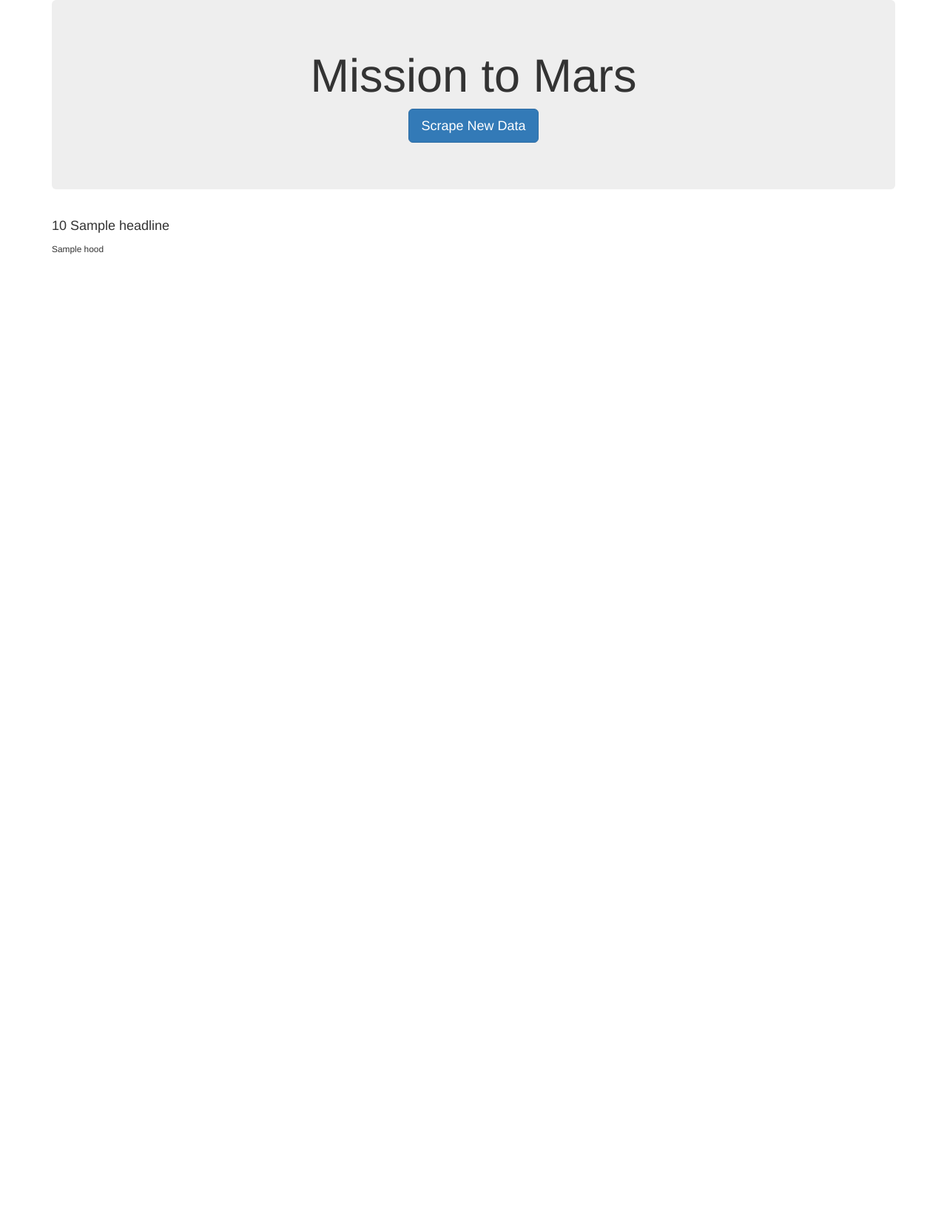
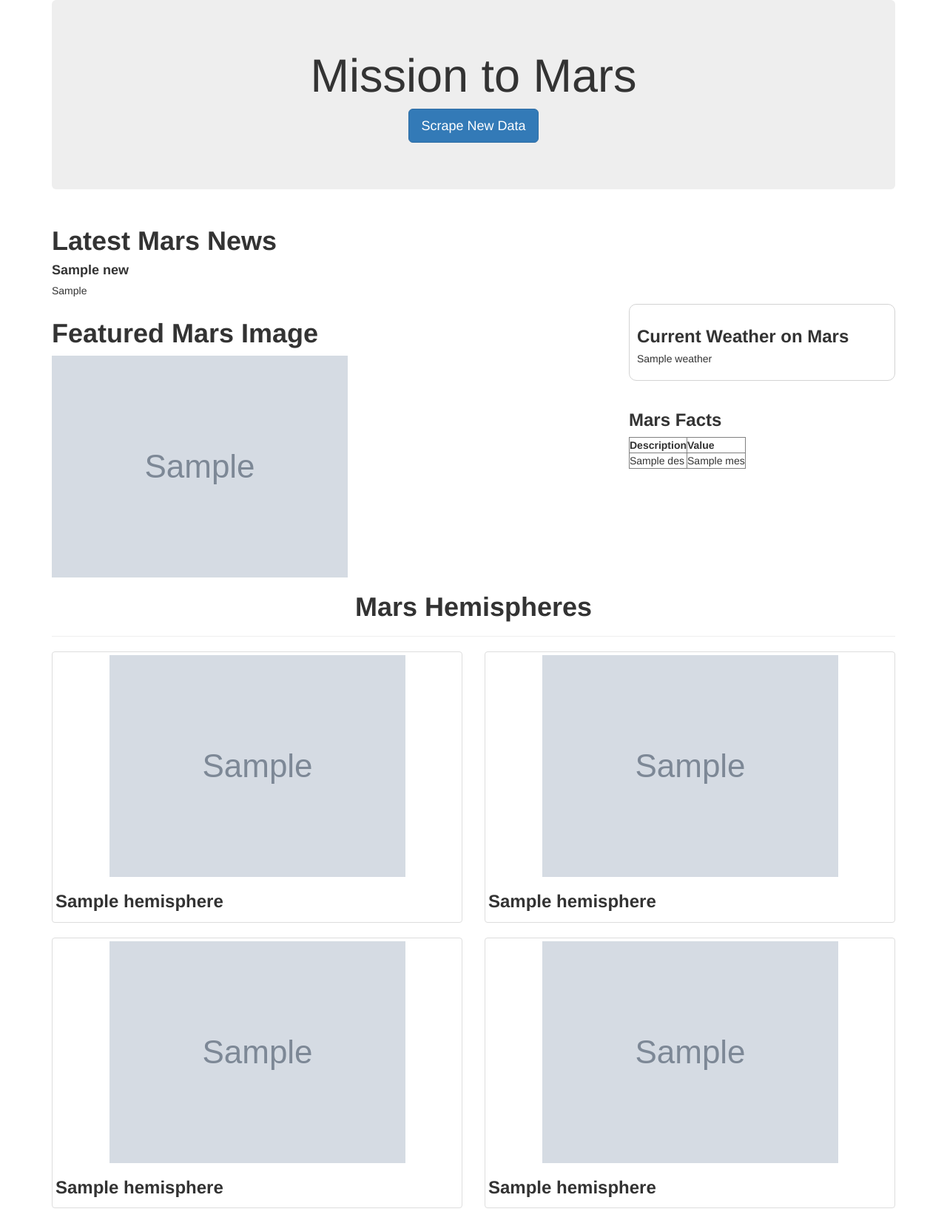
Before and after one commit to nblase22/Mission_to_mars, a Flask app: template templates/index.html in a window 1280 px wide. Shown: the whole page at 74% size. Before the commit the page ends 344 px from the top, so only its background shows below. Run offline with Flask 2, Linux system fonts and the light colour scheme; the template is opened without the code that fills it: most values are stand-ins (such as "Sample title", 1, 10 or a date in 2020); grey boxes marked "Sample" are stand-in pictures; parts of the project's set-up code (start-up, migrations or seed data) failed here and were passed over; some libraries are stand-ins or nearby versions.

Commit message:
completed app, need heroku

```diff
--- a/app.py
+++ b/app.py
@@ -21,7 +21,8 @@ def index():
 def scrape():
     mars_facts = mongo.db.mars_facts
     mars_facts_data = scrape_mars.scrape()
-    listings.update(
+    print(mars_facts_data)
+    mars_facts.update(
         {},
         mars_facts_data,
         upsert=True
--- a/templates/index.html
+++ b/templates/index.html
@@ -5,8 +5,16 @@
   <meta charset="UTF-8">
   <meta name="viewport" content="width=device-width, initial-scale=1.0">
   <meta http-equiv="X-UA-Compatible" content="ie=edge">
-  <title>Hot Finds</title>
+  <title>Mission to Mars</title>
   <link rel="stylesheet" href="https://maxcdn.bootstrapcdn.com/bootstrap/3.3.7/css/bootstrap.min.css">
+
+  <style>
+    .boxed {
+      border: 1px solid lightgray;
+      border-radius: 10px;
+      padding: 10px;
+    }
+  </style>
 </head>
 
 <body>
@@ -17,12 +25,76 @@
       <p><a class="btn btn-primary btn-lg" href="/scrape" role="button">Scrape New Data</a></p>
     </div>
 
-    <!-- Craigslist Listings -->
-    <div class="row" id="craiglist-listings">
+    <!-- Mars Facts -->
+    <div class="row" id="mars news">
       <div class="col-md-12">
-        <h4 class="heading">{{listings.price}} {{listings.headline}}</h4>
-        <small>{{listings.hood}}</small>
+        <h1><strong>Latest Mars News</strong></h1>
+        <h4 class="heading"><strong>{{mars_facts.news.news_title}}</strong></h4>
+        <h5>{{mars_facts.news.news_p}}</h5>
       </div>
+    </div>
+
+    <div class="row" id="featured_photo_facts">
+      <div class="col-md-8">
+        <h1><strong>Featured Mars Image</strong></h1>
+        <img class="img-responsive" src="{{mars_facts.feat_img}}" alt="Featured Mars Image">
+      </div>
+        <div class="col-md-4">
+          <div class="boxed">
+            <h3><strong>Current Weather on Mars</strong></h3>
+            <h5>{{mars_facts.weather}}</h5>
+          </div>
+            <br>
+            <h3><strong>Mars Facts</strong></h3>
+            <table border="1" cellpadding="5">
+              <tr>
+                <th>Description</th>
+                <th>Value</th>
+              </tr>
+              {% for fact in mars_facts.facts %}
+              <tr>
+                  <td align="left">{{fact.des}}</td>
+                  <td align="right">{{fact.mes}}</td>
+              </tr>
+              {% endfor %}
+            </table>
+        </div>
+    </div>
+    <div class="row" id="Mars Hemispheres">
+      <div class="col-md-12">
+        <h1 class="text-center"><strong>Mars Hemispheres</strong></h1>
+        <hr>
+      </div>
+    </div>
+
+    <div class="row" id="Hemisphere_one">
+      <div class="col-md-6">
+        <div class="thumbnail">
+          <img class="img-responsive" src="{{mars_facts.hemispheres[0].img_url}}">
+          <h3><strong>{{mars_facts.hemispheres[0].title}}</strong></h3>
+        </div>
+      </div>
+      <div class="col-md-6">
+        <div class="thumbnail">
+          <img class="img-responsive" src="{{mars_facts.hemispheres[1].img_url}}">
+          <h3><strong>{{mars_facts.hemispheres[1].title}}</strong></h3>
+        </div>
+      </div>
+    </div>
+
+    <div class="row" id="Hemisphere_two">
+        <div class="col-md-6">
+          <div class="thumbnail">
+            <img class="img-responsive" src="{{mars_facts.hemispheres[2].img_url}}">
+            <h3><strong>{{mars_facts.hemispheres[2].title}}</strong></h3>
+          </div>
+        </div>
+        <div class="col-md-6">
+          <div class="thumbnail">
+            <img class="img-responsive" src="{{mars_facts.hemispheres[3].img_url}}">
+            <h3><strong>{{mars_facts.hemispheres[3].title}}</strong></h3>
+          </div>
+        </div>
     </div>
 
   </div>
```
Also changed, not shown: scrape_mars.py (+18 -6 lines), 1 other file.
